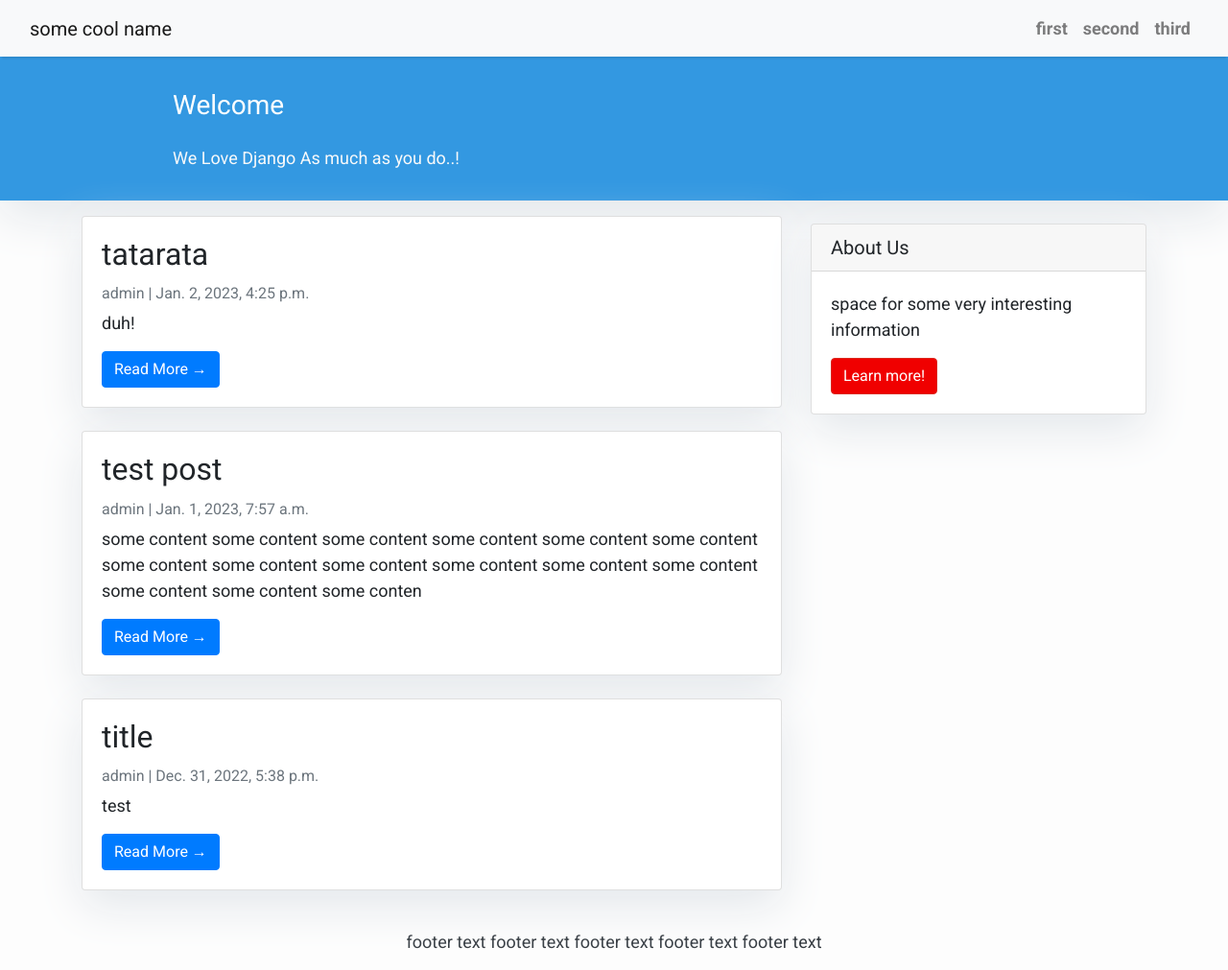
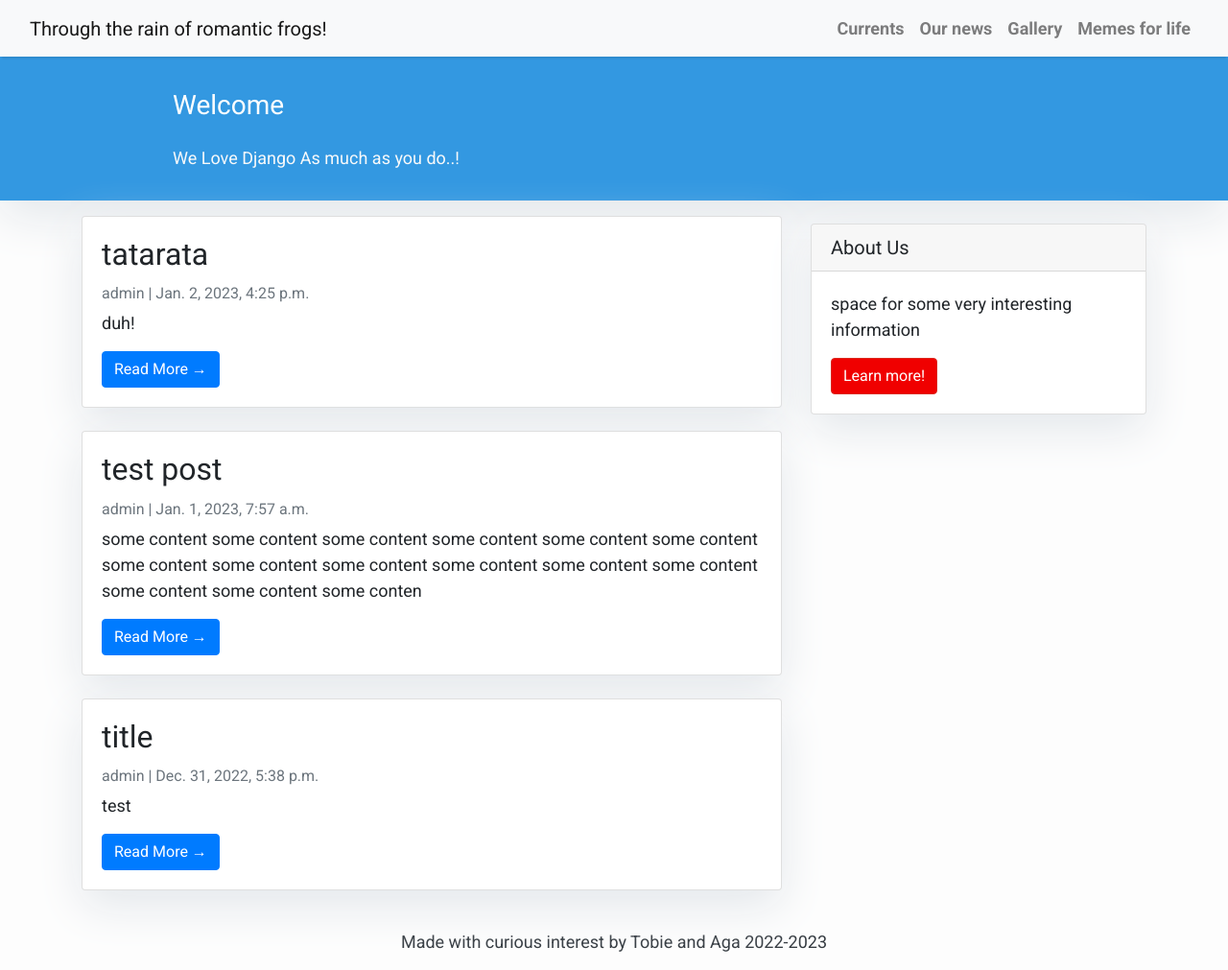
Before and after one commit to touhf/django_project, a Django app: page / in a window 1280 px wide. Shown: the whole page at 96% size. Run offline with Django 4.2, Linux system fonts and the light colour scheme; data comes from the database, SQL or seed files in the repository; some libraries are stand-ins or nearby versions.

Commit message:
update base.html
added some personal touch 1

```diff
--- a/templates/base.html
+++ b/templates/base.html
@@ -37,7 +37,7 @@
         <!-- Navigation bar -->
         <nav class="navbar navbar-expand-lg navbar-light bg-light shadow" id="mainNav">
             <div class="container-fluid">
-                <a class="navbar-brand" href="{% url 'home' %}">some cool name</a>
+                <a class="navbar-brand" href="{% url 'home' %}">Through the rain of romantic frogs!</a>
                 <button class="navbar-toggler navbar-toggler-right" type="button" data-toggle="collapse" data-target="#navbarResponsive"
                     aria-controls="navbarResponsive" aria-expanded="false" aria-label="Toggle navigation">
                     <span class="navbar-toggler-icon"></span>
@@ -45,13 +45,16 @@
                 <div class="collapse navbar-collapse" id="navbarResponsive">
                     <ul class="navbar-nav ml-auto">
                         <li class="nav-item text-black">
-                            <a class="nav-link text-black font-weight-bold" href="#">first</a>
+                            <a class="nav-link text-black font-weight-bold" href="#">Currents</a>
                         </li>
                         <li class="nav-item text-black">
-                            <a class="nav-link text-black font-weight-bold" href="#">second</a>
+                            <a class="nav-link text-black font-weight-bold" href="#">Our news</a>
                         </li>
                         <li class="nav-item text-black">
-                            <a class="nav-link text-black font-weight-bold" href="#">third</a>
+                            <a class="nav-link text-black font-weight-bold" href="#">Gallery</a>
+                        </li>
+                        <li class="nav-item text-black">
+                            <a class="nav-link text-black font-weight-bold" href="#">Memes for life</a>
                         </li>
                     </ul>
                 </div>
@@ -63,7 +66,7 @@
 
         <!-- Footer -->
         <footer class="py-3 bg-grey">
-            <p class="m-0 text-dark text-center ">footer text footer text footer text footer text footer text</p>
+            <p class="m-0 text-dark text-center ">Made with curious interest by Tobie and Aga 2022-2023</p>
         </footer>
     </body>
 
```
